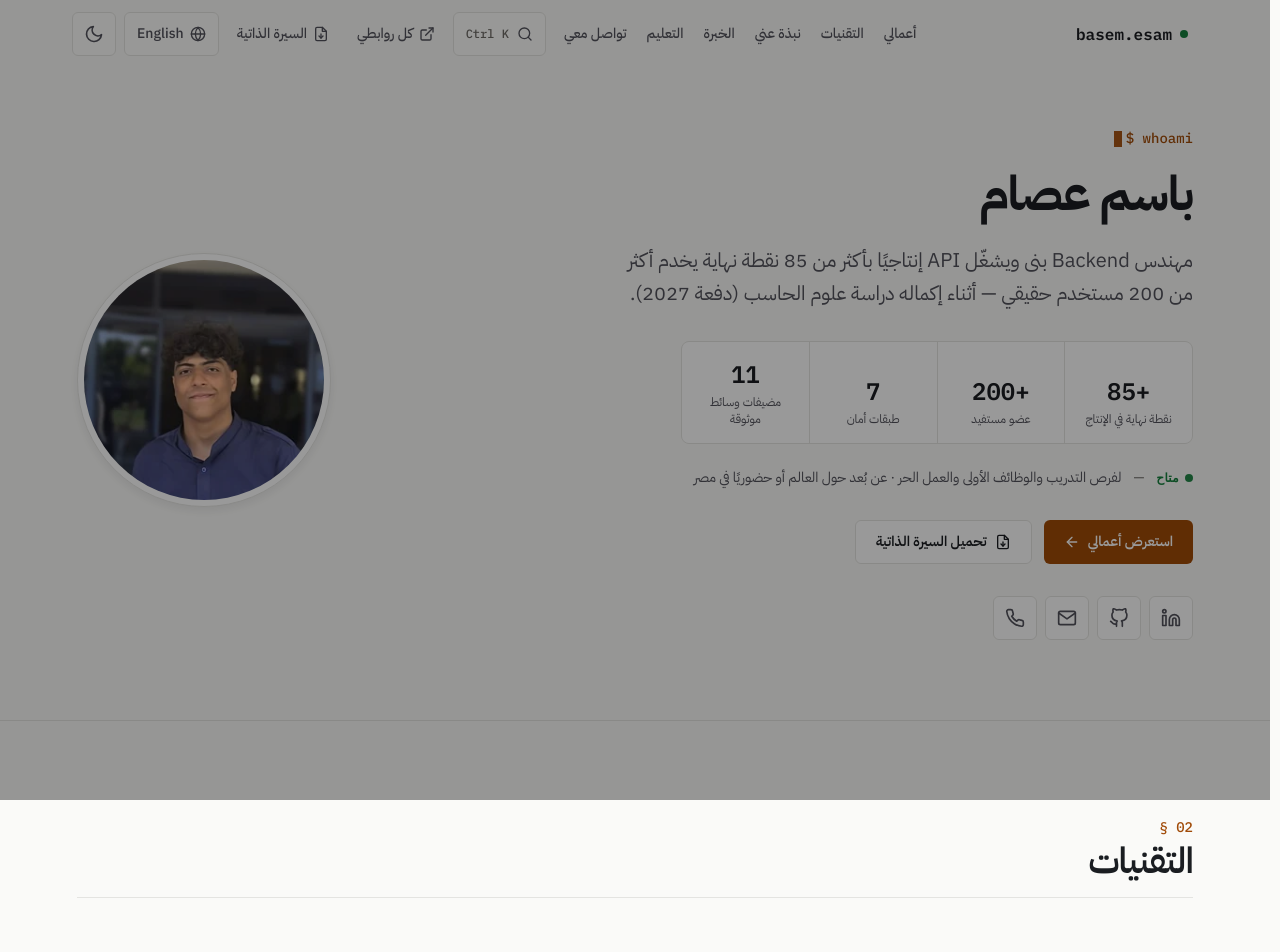
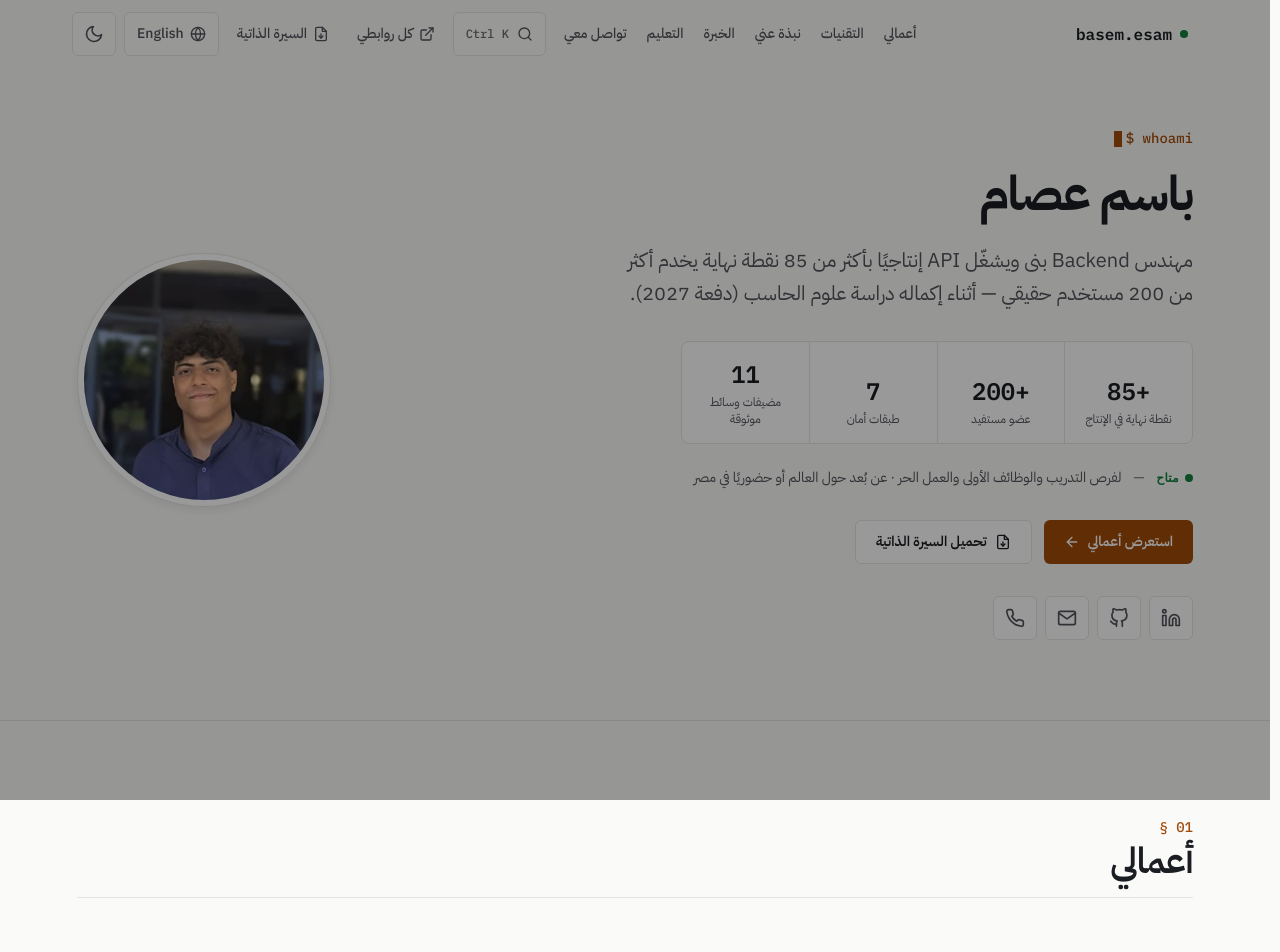
Before and after one commit to Basem3sam/portfolio, a Next.js app: page /ar in a window 1280 px wide. Shown: the top 952 px of the page. Built offline with nearby package versions, Linux system fonts and the light colour scheme; no server answers.

Commit message:
refactor(page): remove Projects component and integrate Work section

```diff
--- a/app/[lang]/(site)/page.tsx
+++ b/app/[lang]/(site)/page.tsx
@@ -4,8 +4,8 @@ import Contact from "@/components/sections/Contact";
 import Education from "@/components/sections/Education";
 import Experience from "@/components/sections/Experience";
 import Hero from "@/components/sections/Hero";
-import Projects from "@/components/sections/Projects";
 import Stack from "@/components/sections/Stack";
+import Work from "@/components/sections/Work";
 import { getDictionary, isLocale } from "@/lib/i18n";
 
 type HomePageProps = {
@@ -21,11 +21,11 @@ export default async function HomePage({ params }: HomePageProps) {
   return (
     <main id="main-content">
       <Hero dict={dict.hero} />
+      <Work dict={dict.work} github={dict.github} locale={lang} />
       <Stack dict={dict.stack} />
       <About dict={dict.about} />
       <Experience dict={dict.experience} />
       <Education dict={dict.education} />
-      <Projects />
       <Contact />
     </main>
   );
```
